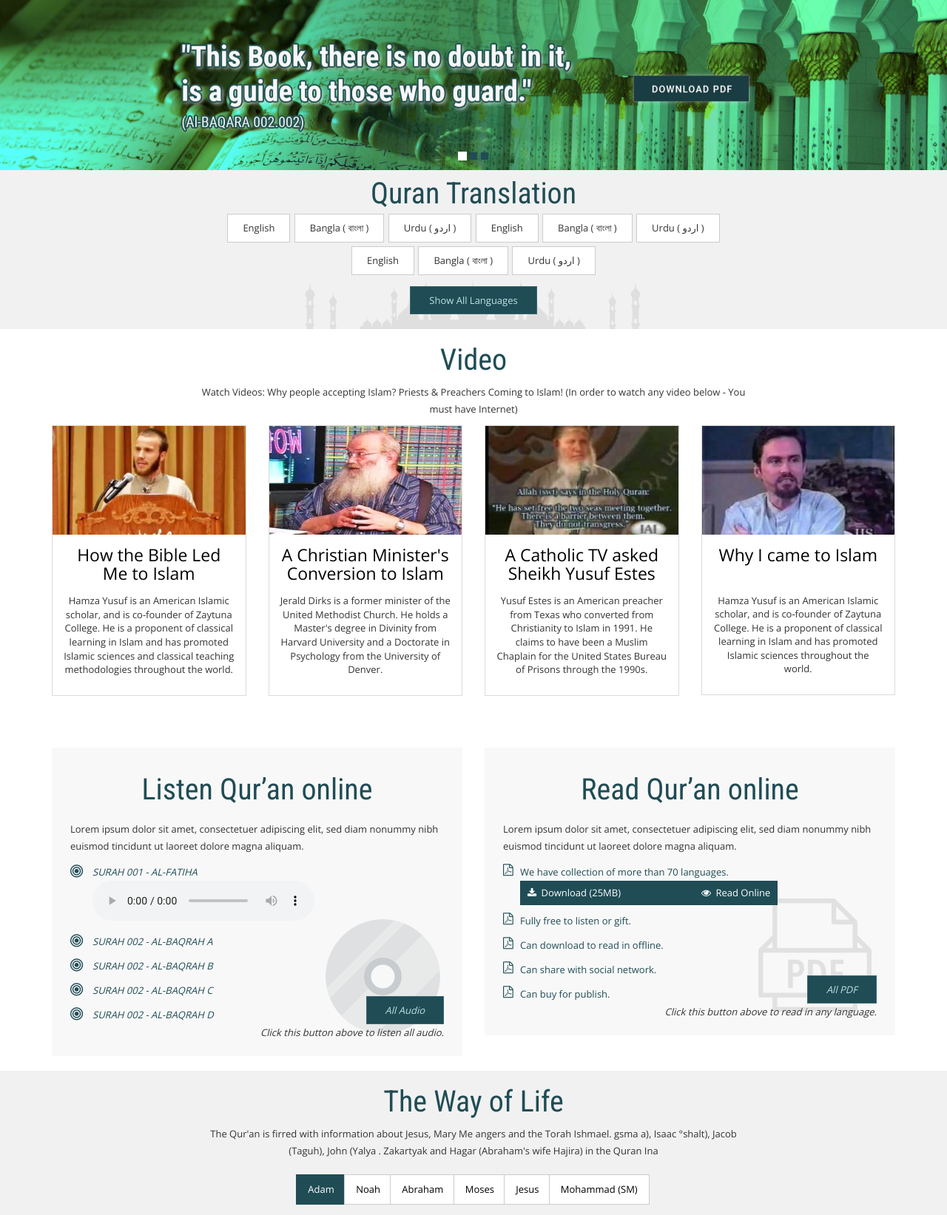
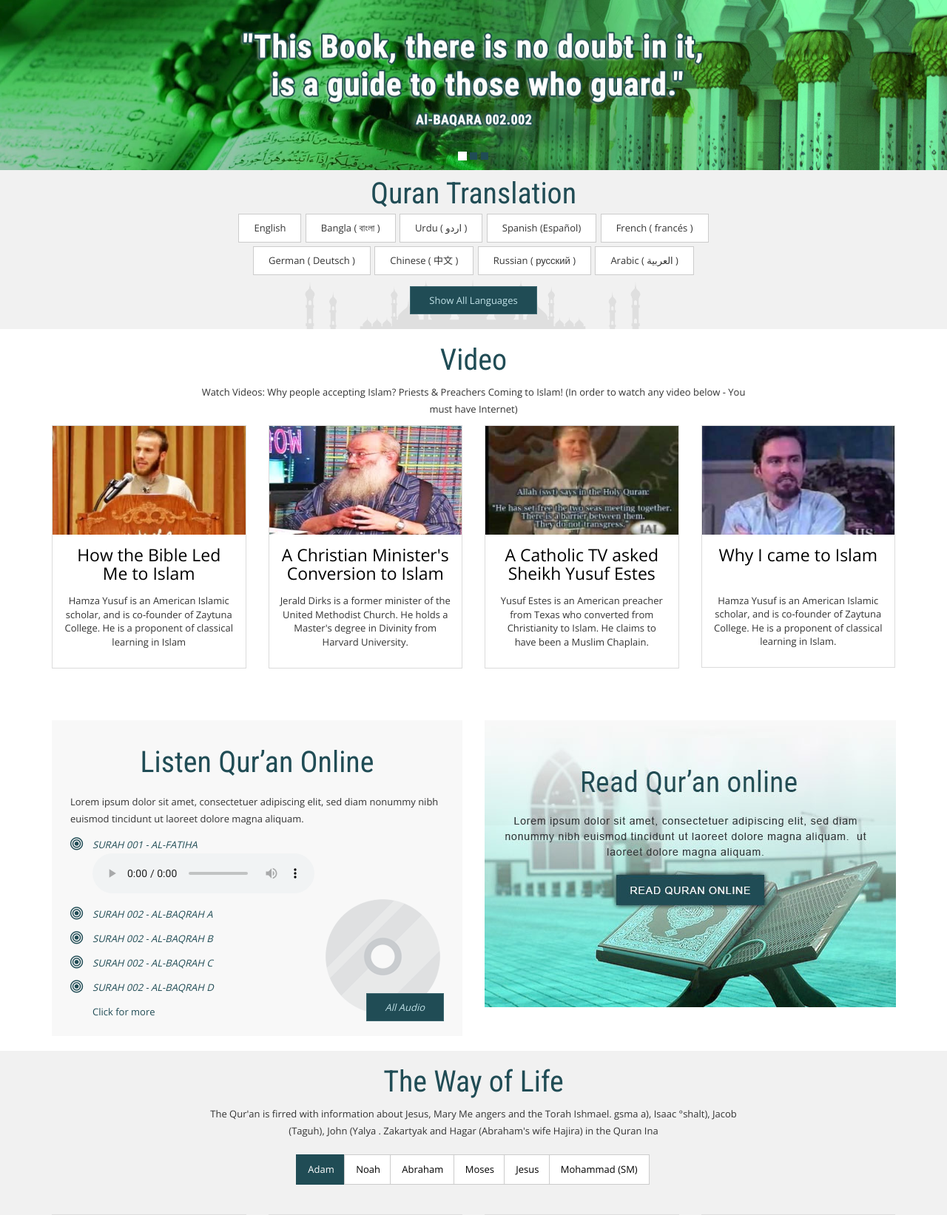
Before and after one commit to sarowerj/discover_quran_html, a PHP site: page / in a window 1280 px wide. Shown: the part 209-1852 px from the top of the page at 74% size. Run offline with PHP 8.4, Linux system fonts and the light colour scheme; some libraries are stand-ins or nearby versions.

Commit message:
update on 07_09_2016

```diff
--- a/css/style.css
+++ b/css/style.css
@@ -643,6 +643,8 @@ a:focus {
           margin: 0; }
           .listen_read .item ul li .audioplayer .audioplayer-volume {
             border-right: 1px solid #333; }
+        .listen_read .item ul li.no_icon::before {
+          content: ''; }
     .listen_read .item.read_quran {
       background-image: url(../images/pdf_icon.png); }
       .listen_read .item.read_quran ul li {
--- a/index.php
+++ b/index.php
@@ -15,7 +15,7 @@ include('header.php');
             <!-- Wrapper for slides -->
             <div class="carousel-inner" role="listbox">
                 <div class="item active">
-                    <img src="images/slider/slider.jpg" alt="Slider 1">
+                    <img src="images/slider/slider_2.jpg" alt="Slider 1">
                     <div class="carousel-caption"></div>
                 </div>
                 <div class="item">
@@ -65,36 +65,69 @@ include('header.php');
                                 <a href="javascript:void(0)" class="btn btn-default">Urdu ( اردو )</a>
                             </div>
                             <div class="btn-group sj" data-animate="fadeIn" data-animation-delay="400" role="group" aria-label="Basic example">
-                                <a href="javascript:void(0)" class="btn btn-default">English</a>
+                                <a href="javascript:void(0)" class="btn btn-default">Spanish (Español)</a>
                             </div>
                             <div class="btn-group sj" data-animate="fadeIn" data-animation-delay="500" role="group" aria-label="Basic example">
-                                <a href="javascript:void(0)" class="btn btn-default">Bangla ( বাংলা )</a>
+                                <a href="javascript:void(0)" class="btn btn-default">French ( francés )</a>
                             </div>
                             <div class="btn-group sj" data-animate="fadeIn" data-animation-delay="600" role="group" aria-label="Basic example">
-                                <a href="javascript:void(0)" class="btn btn-default">Urdu ( اردو )</a>
+                                <a href="javascript:void(0)" class="btn btn-default">German ( Deutsch )</a>
                             </div>
                             <div class="btn-group sj" data-animate="fadeIn" data-animation-delay="700" role="group" aria-label="Basic example">
-                                <a href="javascript:void(0)" class="btn btn-default">English</a>
+                                <a href="javascript:void(0)" class="btn btn-default">Chinese ( 中文 )</a>
                             </div>
                             <div class="btn-group sj" data-animate="fadeIn" data-animation-delay="800" role="group" aria-label="Basic example">
-                                <a href="javascript:void(0)" class="btn btn-default">Bangla ( বাংলা )</a>
+                                <a href="javascript:void(0)" class="btn btn-default">Russian  ( русский )</a>
                             </div>
                             <div class="btn-group sj" data-animate="fadeIn" data-animation-delay="900" role="group" aria-label="Basic example">
-                                <a href="javascript:void(0)" class="btn btn-default">Urdu ( اردو )</a>
+                                <a href="javascript:void(0)" class="btn btn-default">Arabic ( العربية )</a>
                             </div>
                         </div>
                     </div>
                     <div class="row">
                         <div class="col-xs-12 languages all">
-                            <?php
-                            for ($i = 0; $i < 20; $i++) {
-                                ?>
-                                <div class="btn-group" role="group" aria-label="Basic example">
-                                    <a href="javascript:void(0)" class="btn btn-default">Urdu ( اردو )</a>
-                                </div>
-                                <?php
-                            }
-                            ?>
+                            <div class="btn-group sj" data-animate="fadeIn" data-animation-delay="100" role="group" aria-label="Basic example">
+                                <a href="javascript:void(0)" class="btn btn-default">Albanian ( Shqiptar )</a>
+                            </div>
+                            <div class="btn-group sj" data-animate="fadeIn" data-animation-delay="120" role="group" aria-label="Basic example">
+                                <a href="javascript:void(0)" class="btn btn-default">Brahui ( Brahui )</a>
+                            </div>
+                            <div class="btn-group sj" data-animate="fadeIn" data-animation-delay="140" role="group" aria-label="Basic example">
+                                <a href="javascript:void(0)" class="btn btn-default">Bosnian ( Bosanski )</a>
+                            </div>
+                            <div class="btn-group sj" data-animate="fadeIn" data-animation-delay="160" role="group" aria-label="Basic example">
+                                <a href="javascript:void(0)" class="btn btn-default">Burmese ( Burmese )</a>
+                            </div>
+                            <div class="btn-group sj" data-animate="fadeIn" data-animation-delay="180" role="group" aria-label="Basic example">
+                                <a href="javascript:void(0)" class="btn btn-default">Burmese ( Burmese )</a>
+                            </div>
+                            <div class="btn-group sj" data-animate="fadeIn" data-animation-delay="200" role="group" aria-label="Basic example">
+                                <a href="javascript:void(0)" class="btn btn-default">Bulgarian ( български )</a>
+                            </div>
+                            <div class="btn-group sj" data-animate="fadeIn" data-animation-delay="220" role="group" aria-label="Basic example">
+                                <a href="javascript:void(0)" class="btn btn-default">Filipino / Philippines / Tagalog</a>
+                            </div>
+                            <div class="btn-group sj" data-animate="fadeIn" data-animation-delay="240" role="group" aria-label="Basic example">
+                                <a href="javascript:void(0)" class="btn btn-default">Fulani (Fulani)</a>
+                            </div>
+                            <div class="btn-group sj" data-animate="fadeIn" data-animation-delay="260" role="group" aria-label="Basic example">
+                                <a href="javascript:void(0)" class="btn btn-default">Hindi ( हिंदी )</a>
+                            </div>
+                            <div class="btn-group sj" data-animate="fadeIn" data-animation-delay="280" role="group" aria-label="Basic example">
+                                <a href="javascript:void(0)" class="btn btn-default">Japanese ( 日本語 )</a>
+                            </div>
+                            <div class="btn-group sj" data-animate="fadeIn" data-animation-delay="300" role="group" aria-label="Basic example">
+                                <a href="javascript:void(0)" class="btn btn-default">Kashmiri</a>
+                            </div>
+                            <div class="btn-group sj" data-animate="fadeIn" data-animation-delay="320" role="group" aria-label="Basic example">
+                                <a href="javascript:void(0)" class="btn btn-default">Kazakh ( Қазақ )</a>
+                            </div>
+                            <div class="btn-group sj" data-animate="fadeIn" data-animation-delay="340" role="group" aria-label="Basic example">
+                                <a href="javascript:void(0)" class="btn btn-default">Korean ( 한국어 )</a>
+                            </div>
+                            <div class="btn-group sj" data-animate="fadeIn" data-animation-delay="360" role="group" aria-label="Basic example">
+                                <a href="javascript:void(0)" class="btn btn-default">Mexican</a>
+                            </div>
                         </div>
                     </div>
                 </div>
@@ -109,9 +142,9 @@ include('header.php');
             </div>
         </div>
         <script type="text/javascript">
-            $(document).ready(function () {
+            $(document).ready(function() {
                 /*========== Languages Show Hide Button ==========*/
-                $('#show_hide_button').click(function () {
+                $('#show_hide_button').click(function() {
                     var status = $(this).attr('data-status');
                     if (status === 'hidden') {
                         $('.languages.all').slideDown();
@@ -143,7 +176,7 @@ include('header.php');
                                 <img src="images/youtube_thumbs/thumb_1.jpg" alt="...">
                                 <div class="caption click_for_modal">
                                     <h3><a href="javascript:void(0)">How the Bible Led Me to Islam</a></h3>
-                                    <p>Hamza Yusuf is an American Islamic scholar, and is co-founder of Zaytuna College. He is a proponent of classical learning in Islam and has promoted Islamic sciences and classical teaching methodologies throughout the world.</p>
+                                    <p>Hamza Yusuf is an American Islamic scholar, and is co-founder of Zaytuna College. He is a proponent of classical learning in Islam</p>
                                 </div>
                             </div>
                         </div><!-- End Item -->
@@ -154,7 +187,7 @@ include('header.php');
                                 <img src="images/youtube_thumbs/thumb_2.jpg" alt="...">
                                 <div class="caption click_for_modal">
                                     <h3><a href="javascript:void(0)">A Christian Minister's Conversion to Islam</a></h3>
-                                    <p>Jerald Dirks is a former minister of the United Methodist Church. He holds a Master's degree in Divinity from Harvard University and a Doctorate in Psychology from the University of Denver.</p>
+                                    <p>Jerald Dirks is a former minister of the United Methodist Church. He holds a Master's degree in Divinity from Harvard University.</p>
                                 </div>
                             </div>
                         </div><!-- End Item -->
@@ -165,7 +198,7 @@ include('header.php');
                                 <img src="images/youtube_thumbs/thumb_3.jpg" alt="...">
                                 <div class="caption click_for_modal">
                                     <h3><a href="javascript:void(0)">A Catholic TV asked Sheikh Yusuf Estes</a></h3>
-                                    <p>Yusuf Estes is an American preacher from Texas who converted from Christianity to Islam in 1991. He claims to have been a Muslim Chaplain for the United States Bureau of Prisons through the 1990s.</p>
+                                    <p>Yusuf Estes is an American preacher from Texas who converted from Christianity to Islam. He claims to have been a Muslim Chaplain.</p>
                                 </div>
                             </div>
                         </div><!-- End Item -->
@@ -176,7 +209,7 @@ include('header.php');
                                 <img src="images/youtube_thumbs/thumb_4.jpg" alt="...">
                                 <div class="caption click_for_modal">
                                     <h3><a href="javascript:void(0)">Why I came to Islam</a></h3>
-                                    <p>Hamza Yusuf is an American Islamic scholar, and is co-founder of Zaytuna College. He is a proponent of classical learning in Islam and has promoted Islamic sciences throughout the world.</p>
+                                    <p>Hamza Yusuf is an American Islamic scholar, and is co-founder of Zaytuna College. He is a proponent of classical learning in Islam.</p>
                                 </div>
                             </div>
                         </div><!-- End Item -->
@@ -192,7 +225,7 @@ include('header.php');
             <div class="row">
                 <div class="col-xs-12 col-md-6">
                     <div class="item sj" data-animate="fadeInRight" data-animation-delay="400">
-                        <h1 class="section_title">Listen Qur’an online</h1>
+                        <h1 class="section_title">Listen Qur’an Online</h1>
                         <p>Lorem ipsum dolor sit amet, consectetuer adipiscing elit, sed diam nonummy nibh euismod tincidunt ut laoreet dolore magna aliquam.</p>
                         <div class="row">
                             <div class="full_480 col-xs-12 col-md-9">
@@ -211,11 +244,12 @@ include('header.php');
                                     <li><a href="javascript:void(0)" data-satus="hidden" data-source="audio/BlueDucks_FourFlossFiveSix"><span class="text">SURAH 002 - AL-BAQRAH B</span></a></li>
                                     <li><a href="javascript:void(0)" data-satus="hidden" data-source="audio/BlueDucks_FourFlossFiveSix"><span class="text">SURAH 002 - AL-BAQRAH C</span></a></li>
                                     <li><a href="javascript:void(0)" data-satus="hidden" data-source="audio/BlueDucks_FourFlossFiveSix"><span class="text">SURAH 002 - AL-BAQRAH D</span></a></li>
+                                    <li class="no_icon"><a href="javascript:void(0)">Click for more</a></li>
                                 </ul>
                             </div>
                             <script type="text/javascript">
-                                $(document).ready(function () {
-                                    $('.audio_links li a span').click(function () {
+                                $(document).ready(function() {
+                                    $('.audio_links li a span').click(function() {
                                         var status = $(this).parent().attr('data-satus');
                                         var source = $(this).parent().attr('data-source');
                                         if (status === 'hidden') {
@@ -227,7 +261,7 @@ include('header.php');
                                                     '<source src="' + source + '.ogg">' +
                                                     '<source src="' + source + '.wav">' +
                                                     '</audio>';
-                                            var button = '<a href="' + source + '.mp3" class="download_btn" download="'+source+'"><i class="fa fa-download"></i></a>';
+                                            var button = '<a href="' + source + '.mp3" class="download_btn" download="' + source + '"><i class="fa fa-download"></i></a>';
                                             $(this).parent().append(html);
                                             $('audio').mediaelementplayer();
                                             $('.audio_links li .mejs-controls').append(button);
@@ -240,14 +274,15 @@ include('header.php');
                             </script>
                             <div class="full_480 col-xs-12 text-right text">
                                 <a href="javascript:void(0)" class="btn btn-default dark read_button">All Audio</a>
-                                <span class="hints">Click this button above to listen all audio.</span>
                             </div>
                         </div>
                     </div>
                 </div>
                 <div class="col-xs-12 col-md-6">
-                    <div class="item sj read_quran" data-animate="fadeInLeft" data-animation-delay="400">
-                        <h1 class="section_title">Read Qur’an online</h1>
+                    <div class="items sj read_quran" data-animate="fadeInLeft" data-animation-delay="400">
+                        <img src="images/read_quran.jpg" alt="" />
+                        <!--
+                        <h1 class="section_title">Read Qur’an Online</h1>
                         <p>Lorem ipsum dolor sit amet, consectetuer adipiscing elit, sed diam nonummy nibh euismod tincidunt ut laoreet dolore magna aliquam.</p>
                         <div class="row">
                             <div class="full_480 col-xs-9 col-md-9">
@@ -303,7 +338,7 @@ include('header.php');
                                 <a href="javascript:void(0)" class="btn btn-default dark read_button">All PDF</a>
                                 <span class="hints">Click this button above to read in any language.</span>
                             </div>
-                        </div>
+                        </div-->
                     </div>
                 </div>
             </div>
@@ -343,7 +378,7 @@ include('header.php');
                                             <img src="images/youtube_thumbs/thumb_1.jpg" alt="...">
                                             <div class="caption click_for_modal">
                                                 <h3><a href="javascript:void(0)">How the Bible Led Me to Islam</a></h3>
-                                                <p>Hamza Yusuf is an American Islamic scholar, and is co-founder of Zaytuna College. He is a proponent of classical learning in Islam and has promoted Islamic sciences and classical teaching methodologies throughout the world.</p>
+                                                <p>Hamza Yusuf is an American Islamic scholar, and is co-founder of Zaytuna College. He is a proponent of classical learning in Islam.</p>
                                             </div>
                                         </div>
                                     </div><!-- End Item -->
@@ -354,7 +389,7 @@ include('header.php');
                                             <img src="images/youtube_thumbs/thumb_2.jpg" alt="...">
                                             <div class="caption click_for_modal">
                                                 <h3><a href="javascript:void(0)">A Christian Minister's Conversion to Islam</a></h3>
-                                                <p>Jerald Dirks is a former minister of the United Methodist Church. He holds a Master's degree in Divinity from Harvard University and a Doctorate in Psychology from the University of Denver.</p>
+                                                <p>Jerald Dirks is a former minister of the United Methodist Church. He holds a Master's degree in Divinity from Harvard University.</p>
                                             </div>
                                         </div>
                                     </div><!-- End Item -->
@@ -365,7 +400,7 @@ include('header.php');
                                             <img src="images/youtube_thumbs/thumb_3.jpg" alt="...">
                                             <div class="caption click_for_modal">
                                                 <h3><a href="javascript:void(0)">A Catholic TV asked Sheikh Yusuf Estes</a></h3>
-                                                <p>Yusuf Estes is an American preacher from Texas who converted from Christianity to Islam in 1991. He claims to have been a Muslim Chaplain for the United States Bureau of Prisons through the 1990s.</p>
+                                                <p>Yusuf Estes is an American preacher from Texas who converted from Christianity to Islam. He claims to have been a Muslim Chaplain.</p>
                                             </div>
                                         </div>
                                     </div><!-- End Item -->
@@ -376,7 +411,7 @@ include('header.php');
                                             <img src="images/youtube_thumbs/thumb_4.jpg" alt="...">
                                             <div class="caption click_for_modal">
                                                 <h3><a href="javascript:void(0)">Why I came to Islam</a></h3>
-                                                <p>Hamza Yusuf is an American Islamic scholar, and is co-founder of Zaytuna College. He is a proponent of classical learning in Islam and has promoted Islamic sciences throughout the world.</p>
+                                                <p>Hamza Yusuf is an American Islamic scholar, and is co-founder of Zaytuna College. He is a proponent of classical learning in Islam.</p>
                                             </div>
                                         </div>
                                     </div><!-- End Item -->
@@ -629,8 +664,9 @@ include('header.php');
                         <h1>FREE</h1>
                         <h5>We have more than 60 languages</h5>
                         <p class="btn_cont">
-                            <a href="#" class="btn btn-default dark">Download PDF</a>
-                            <span class="btn btn-default dark translate_online_btn" data-toggle="modal" data-target="#translator_modal">Translate online</span>
+                            <span class="btn btn-default dark translate_online_btn" data-toggle="modal" data-target="#translator_modal">Read/View</span>
+                            <a href="http://sendaquran.com/furqaan/" class="btn btn-default dark">Download Pdf</a>
+                            <a href="#" class="btn btn-default dark">Get By Mail</a>
                         </p>
                     </div>
                 </div>
--- a/scss/style.scss
+++ b/scss/style.scss
@@ -798,6 +798,11 @@ a{
                         border-right: 1px solid #333;
                     }
                 }
+                &.no_icon{
+                    &::before{
+                        content:'';
+                    }
+                }
             }
         }
         &.read_quran{
```
Also changed, not shown: images/read_quran.jpg (added), images/read_quran_online.jpg (added), images/slider/slider_2.jpg (added), 3 other files.
